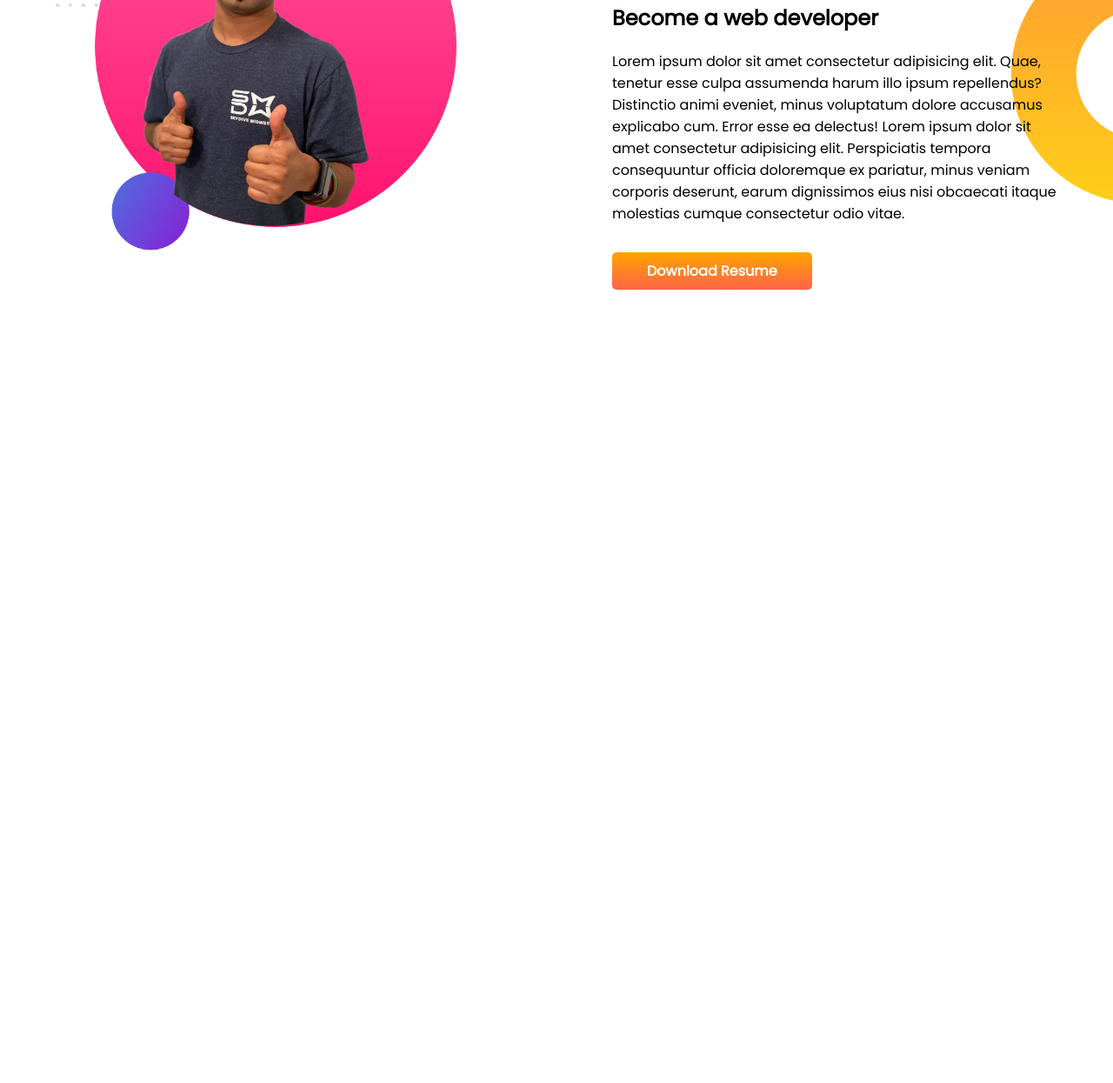
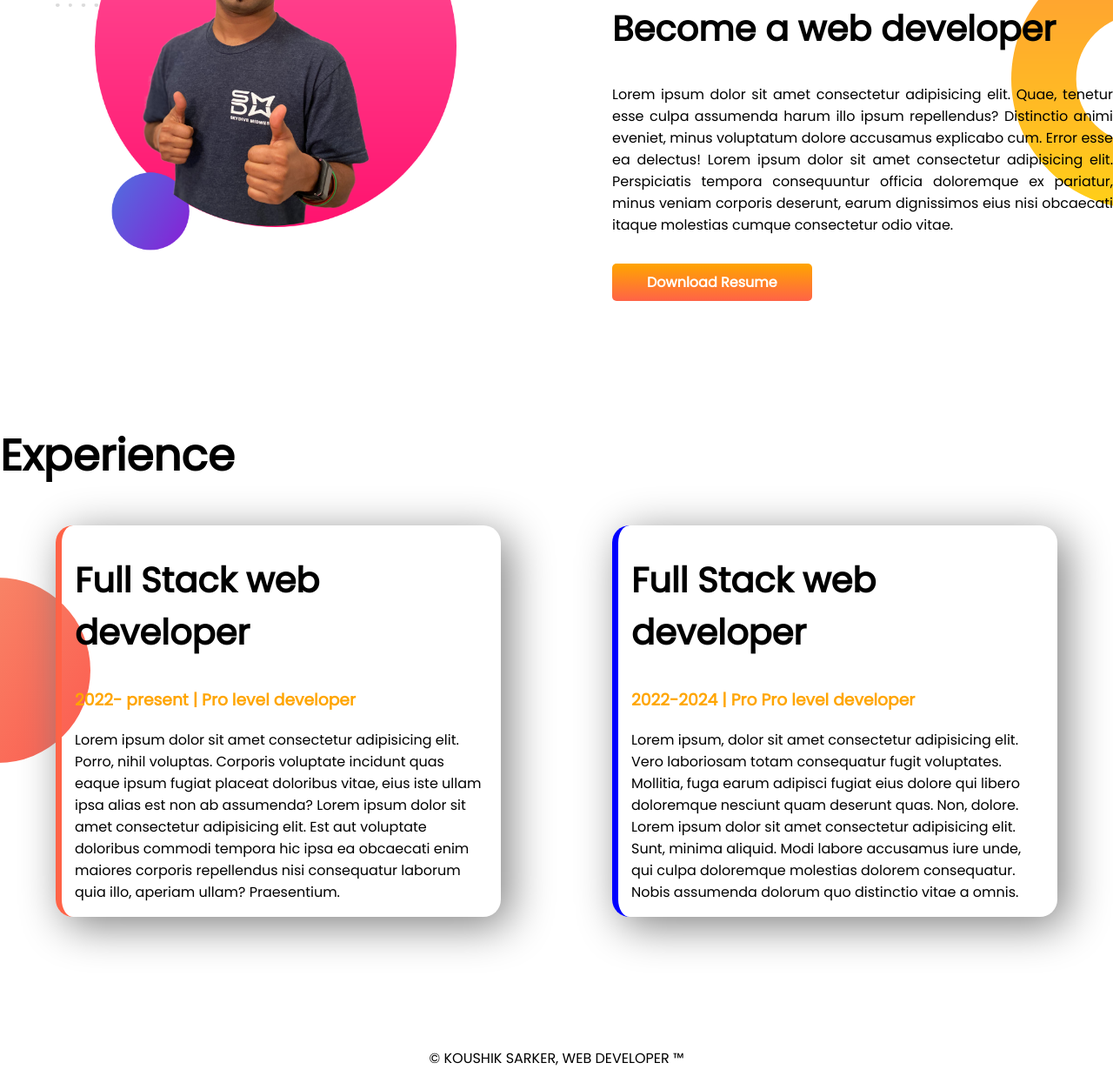
Before and after one commit to koushiksarkerDIU/Developer-Portfolio, a plain HTML site: page index.html in a window 1280 px wide. Shown: the part 818-2063 px from the top of the page at 87% size. Before the commit the page ends 1292 px from the top, so only its background shows below. Drawn offline with Linux system fonts and the light colour scheme.

Commit message:
final side  added

```diff
--- a/index.html
+++ b/index.html
@@ -13,7 +13,7 @@
 </head>
 
 <body>
-    <section class="top-banner">
+    <section class="top-banner flexiable-container">
         <div class="half-width">
             <h1>Welcome to</h1>
             <h1><span class="orange-color">Koushik Sarker</span> Portfolio !! </h1>
@@ -28,15 +28,14 @@
         </div>
     </section>
 
-    <section class="dream-big">
+    <section class="dream-big flexiable-container">
         <div class="half-width">
             <img src="images/jhankar2.png" alt="">
         </div>
         <div class="half-width">
             <h1>Dream Big</h1>
             <h2>Become a web developer </h2>
-            <p style="padding-right: 60px;">Lorem ipsum dolor sit amet consectetur adipisicing elit. Quae, tenetur esse
-                culpa assumenda harum illo
+            <p>Lorem ipsum dolor sit amet consectetur adipisicing elit. Quae, tenetur esse culpa assumenda harum illo
                 ipsum repellendus? Distinctio animi eveniet, minus voluptatum dolore accusamus explicabo cum. Error esse
                 ea delectus! Lorem ipsum dolor sit amet consectetur adipisicing elit. Perspiciatis tempora consequuntur
                 officia doloremque ex pariatur, minus veniam corporis deserunt, earum dignissimos eius nisi obcaecati
@@ -44,11 +43,43 @@
             </p><br>
             <a class="link-button" target="_blank" href="https://www.linkedin.com/in/koushik-sarker-antu/">Download
                 Resume</a>
+        </div>
+    </section>
 
+    <section class="experience-area">
+        <h1>Experience</h1>
+        <div class="flexiable-container">
+            <div id="full-stack-developer" class="experience-item">
+                <h2>Full Stack web developer</h2>
+                <h3 class="orange-color">2022- present | Pro level developer</h3>
+                <p>Lorem ipsum dolor sit amet consectetur adipisicing elit. Porro, nihil voluptas. Corporis voluptate
+                    incidunt quas eaque ipsum fugiat placeat doloribus vitae, eius iste ullam ipsa alias est non ab
+                    assumenda? Lorem ipsum dolor sit amet consectetur adipisicing elit. Est aut voluptate doloribus
+                    commodi
+                    tempora hic ipsa ea obcaecati enim maiores corporis repellendus nisi consequatur laborum quia illo,
+                    aperiam ullam? Praesentium. </p>
+            </div>
+
+            <div id="baby-web-developer" class="experience-item">
+                <h2>Full Stack web developer</h2>
+                <h3 class="orange-color">2022-2024 | Pro Pro level developer</h3>
+                <p>Lorem ipsum, dolor sit amet consectetur adipisicing elit. Vero laboriosam totam consequatur fugit
+                    voluptates. Mollitia, fuga earum adipisci fugiat eius dolore qui libero doloremque nesciunt quam
+                    deserunt quas. Non, dolore. Lorem ipsum dolor sit amet consectetur adipisicing elit. Sunt, minima
+                    aliquid. Modi labore accusamus iure unde, qui culpa doloremque molestias dolorem consequatur. Nobis
+                    assumenda dolorum quo distinctio vitae a omnis.</p>
+
+            </div>
         </div>
+    </section>
 
 
-    </section>
+
 </body>
+<footer>
+    <p>
+        © KOUSHIK SARKER, WEB DEVELOPER ™
+    </p>
+</footer>
 
 </html>
--- a/style.css
+++ b/style.css
@@ -7,11 +7,15 @@ h1 {
     font-size: 50px;
 }
 
+h2 {
+    font-size: 40px;
+}
+
 .orange-color {
     color: orange;
 }
 
-section {
+.flexiable-container {
     display: flex;
     margin-bottom: 150px;
 }
@@ -19,6 +23,7 @@ section {
 .half-width {
     width: 50%;
     padding-left: 5%;
+    text-align: justify;
 }
 
 .half-width img {
@@ -46,3 +51,31 @@ section {
     background-repeat: no-repeat;
     background-position: right;
 }
+
+.experience-area {
+    background-image: url(images/exp-bg.png);
+    background-repeat: no-repeat;
+    background-position: left;
+}
+
+.experience-item {
+    width: 40%;
+    margin-left: 5%;
+    margin-right: 5%;
+    padding-left: 15px;
+    padding-right: 15px;
+    box-shadow: 10px 10px 50px gray;
+    border-radius: 20px;
+}
+
+#full-stack-developer {
+    border-left: 7px solid tomato;
+}
+
+#baby-web-developer {
+    border-left: 7px solid blue;
+}
+
+footer p {
+    text-align: center;
+}
```
